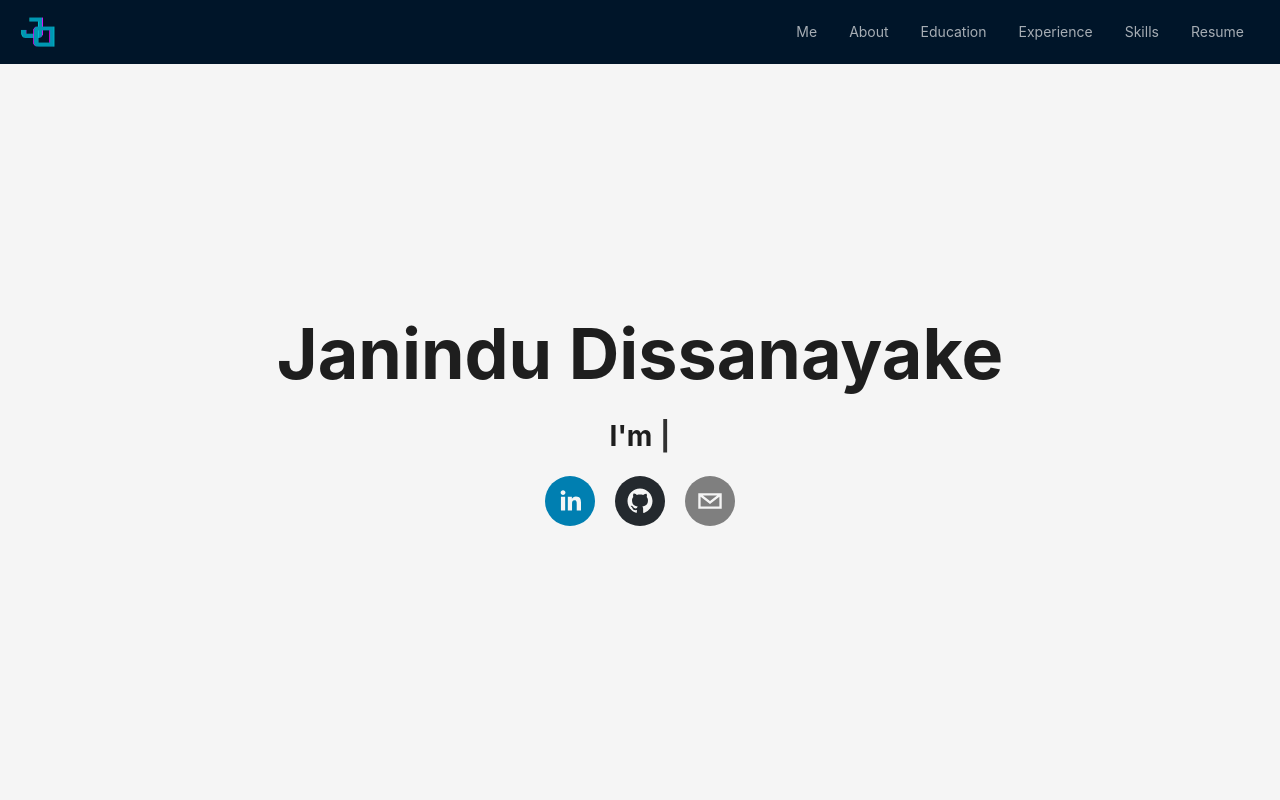
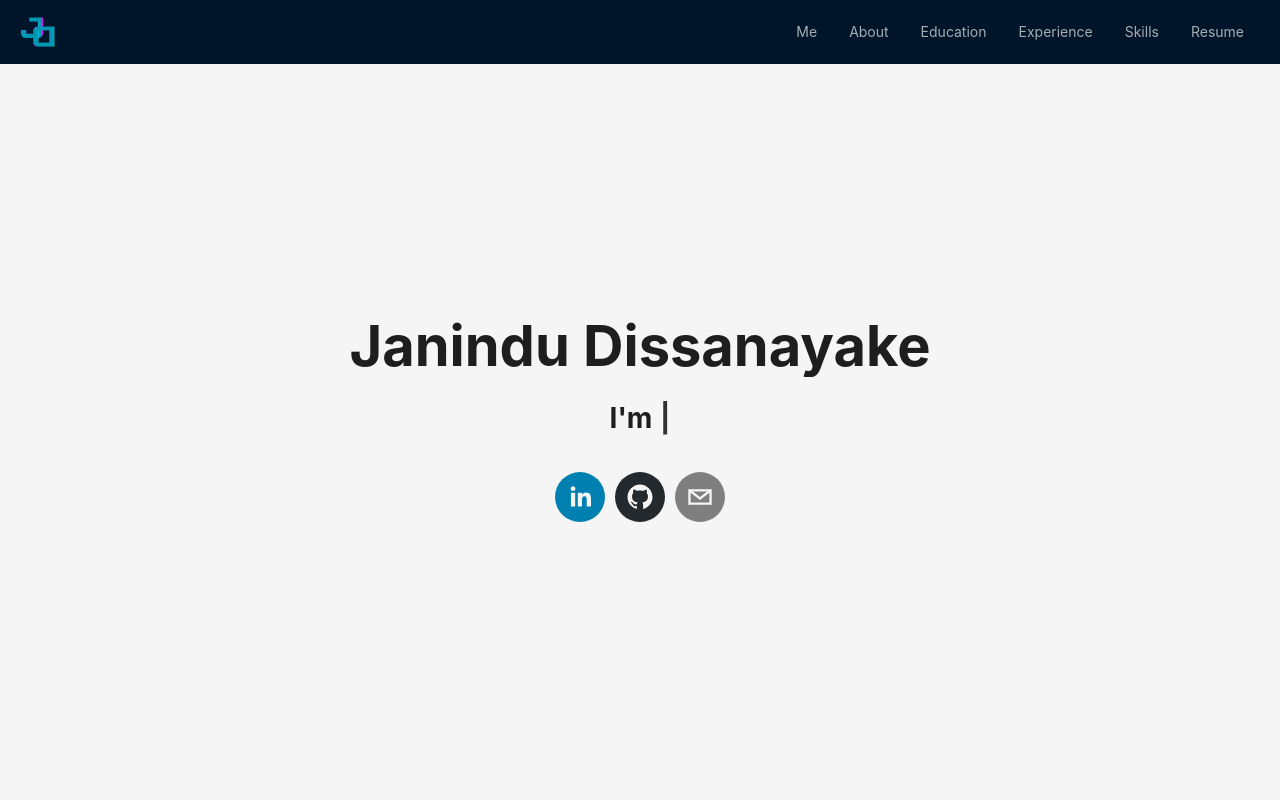
Before and after one commit to JaninduDiz/portfolio, a React (Vite) app: page / in a window 1280 px wide. Shown: the top 800 px of the page. Built offline with nearby package versions, Linux system fonts and the light colour scheme.

Commit message:
refactor: replace inline styles with CSS classes in Me component

```diff
--- a/src/App.css
+++ b/src/App.css
@@ -13,3 +13,80 @@
     display: none;
   }
 }
+
+/* Me.css */
+.me-container {
+  height: 100%;
+  display: flex;
+  flex-direction: column;
+  justify-content: center;
+  align-items: center;
+  text-align: center;
+}
+
+.me-name {
+  font-size: 10vw;
+  margin-bottom: 0;
+  font-weight: bold;
+  text-align: center;
+  word-break: break-word;
+  white-space: normal;
+  line-height: 1.1;
+  max-width: 90vw;
+}
+
+.me-role-line {
+  display: flex;
+  flex-direction: row;
+  align-items: center;
+  justify-content: center;
+  flex-wrap: wrap;
+}
+
+.me-role-text {
+  font-size: 4vw;
+}
+
+.social-icons {
+  display: flex;
+  flex-wrap: wrap;
+  justify-content: center;
+  margin-top: 1em;
+  gap: 10px;
+  padding: 0 1em;
+}
+
+.social-icons .social-icon {
+  width: 30px !important;
+  height: 30px !important;
+  transition: transform 0.2s ease-in-out;
+}
+
+.social-icon:hover {
+  transform: scale(1.1);
+}
+
+/* Responsive adjustments */
+@media screen and (min-width: 768px) {
+  .me-name {
+    font-size: 4em;
+    white-space: nowrap;
+    overflow: hidden;
+    text-overflow: ellipsis;
+    max-width: 80vw;
+  }
+  .me-role-text {
+    font-size: 2em;
+  }
+  .social-icons .social-icon {
+    width: 40px !important;
+    height: 40px !important;
+  }
+}
+
+@media screen and (min-width: 1200px) {
+  .social-icons .social-icon {
+    width: 50px !important;
+    height: 50px !important;
+  }
+}
--- a/src/sections/Me.jsx
+++ b/src/sections/Me.jsx
@@ -1,3 +1,4 @@
+import "../App.css";
 import React from "react";
 import { BIO } from "../constants";
 import Typewriter from "typewriter-effect";
@@ -5,13 +6,11 @@ import { SocialIcon } from "react-social-icons";
 
 function Me() {
   return (
-    <div style={styles.mainContainer}>
-      <h1 style={styles.nameStyle}>{BIO?.name}</h1>
-      <div
-        style={{ display: "flex", flexDirection: "row", alignItems: "center" }}
-      >
-        <h2 style={styles.inlineChild}>I&apos;m&nbsp;</h2>
-        <h2 style={styles.inlineChild}>
+    <div className="me-container">
+      <h1 className="me-name">{BIO?.name}</h1>
+      <div className="me-role-line">
+        <h2 className="me-role-text">I'm&nbsp;</h2>
+        <h2 className="me-role-text">
           <Typewriter
             options={{
               loop: true,
@@ -22,45 +21,20 @@ function Me() {
         </h2>
       </div>
 
-      <div className="social">
-        {BIO
-          ? BIO.social.map((social) => (
+      <div className="social-icons">
+        {BIO?.social.map((social) => (
           <SocialIcon
             key={social.network}
-                style={styles.iconStyle}
+            className="social-icon"
             url={social.href}
             network={social.network}
             target="_blank"
             rel="noopener"
           />
-            ))
-          : null}
+        ))}
       </div>
     </div>
   );
 }
 
 export default Me;
-
-const styles = {
-  nameStyle: {
-    fontSize: "5em",
-    marginBottom: 0,
-  },
-  inlineChild: {
-    display: "inline-block",
-    fontSize: "2em",
-  },
-  mainContainer: {
-    height: "100%",
-    display: "flex",
-    flexDirection: "column",
-    justifyContent: "center",
-    alignItems: "center",
-  },
-  iconStyle: {
-    marginLeft: 10,
-    marginRight: 10,
-    marginBottom: 10,
-  },
-};
```
Lines whose indentation alone changed are shown as unchanged.
